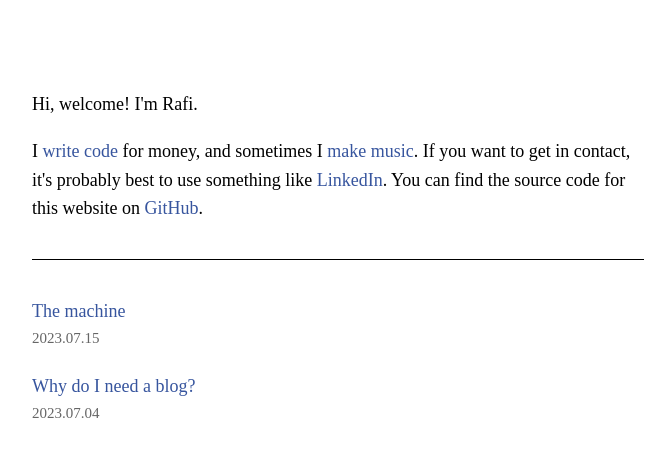
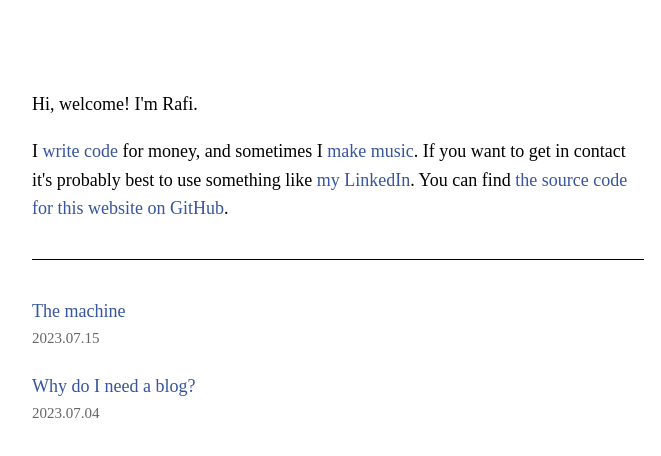
Before and after one commit to rgildiaz/blog, a Next.js app: page / in a window 1280 px wide. Shown: the top 456 px of the page, without its empty margins (302-963 px from the left). Built offline with nearby package versions, Linux system fonts and the light colour scheme.

Commit message:
fix(home): update intro content

```diff
--- a/pages/index.js
+++ b/pages/index.js
@@ -28,10 +28,15 @@
           I <Link href="https://github.com/rgildiaz">write code</Link> for
           money, and sometimes I{" "}
           <Link href="https://soundcloud.com/rafigildiaz">make music</Link>. If
-          you want to get in contact, it's probably best to use something like{" "}
-          <Link href="https://linkedin.com/in/rafael-gil-diaz">LinkedIn</Link>.
-          You can find the source code for this website on{" "}
-          <Link href="https://github.com/rgildiaz/blog">GitHub</Link>.
+          you want to get in contact it's probably best to use something like{" "}
+          <Link href="https://linkedin.com/in/rafael-gil-diaz">
+            my LinkedIn
+          </Link>
+          . You can find{" "}
+          <Link href="https://github.com/rgildiaz/blog">
+            the source code for this website on GitHub
+          </Link>
+          .
         </p>
       </section>
       <section className={`${utilStyles.padding1px}`}>
```
